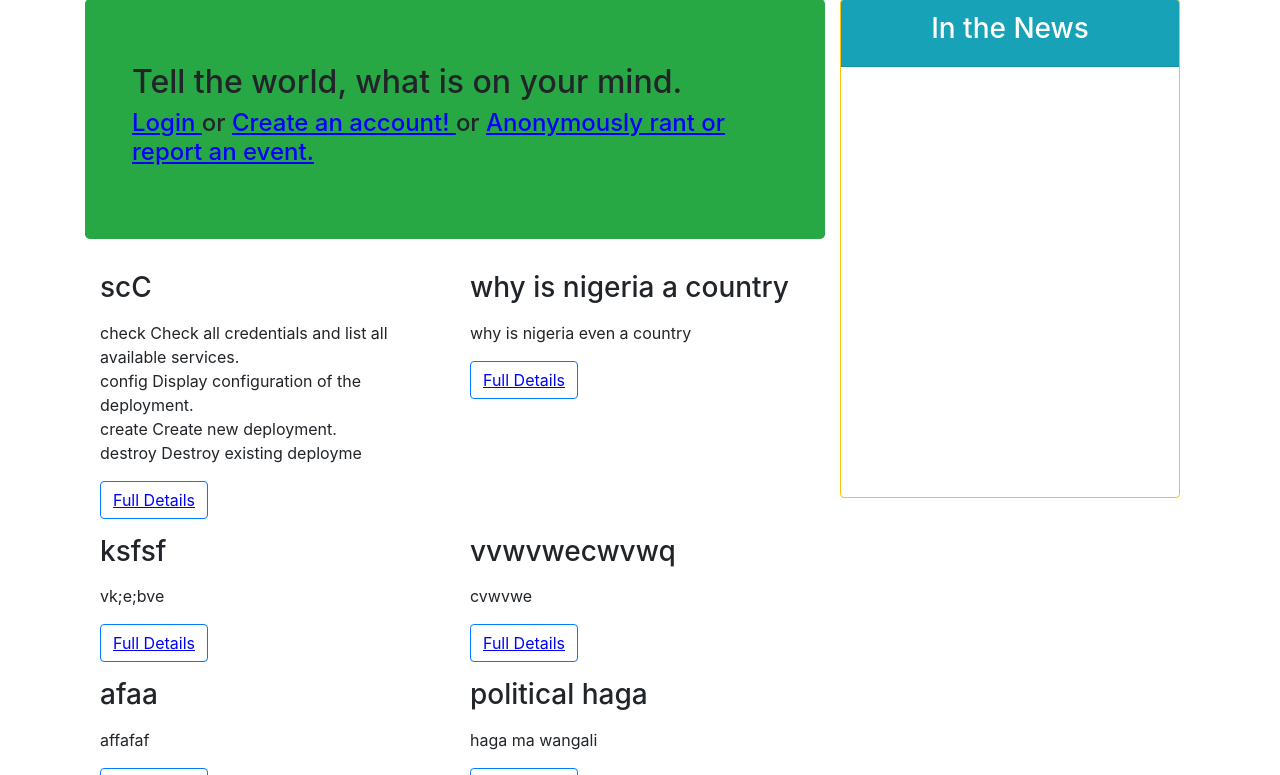
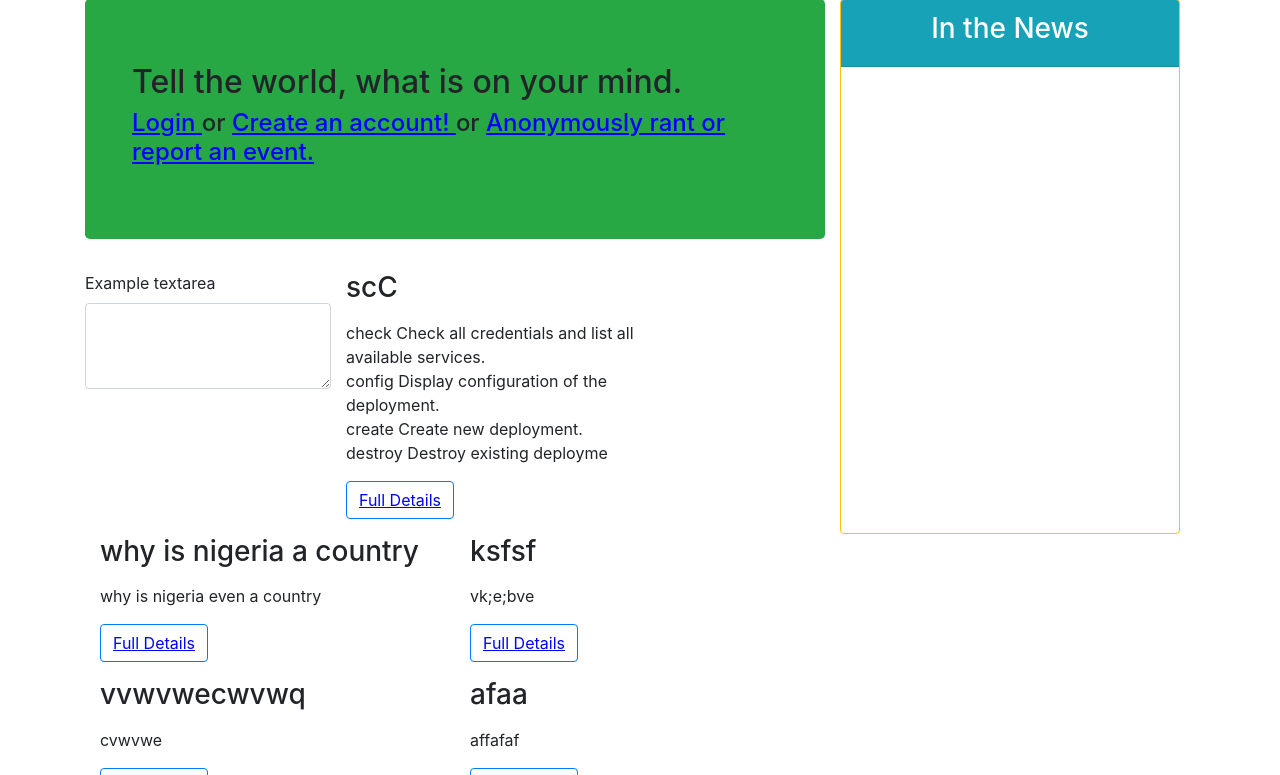
Before and after one commit to dolastack/naijarants, a Django app: page / in a window 1280 px wide. Shown: the part 65-840 px from the top of the page. Run offline with Django 3.2, Linux system fonts and the light colour scheme; data comes from the database, SQL or seed files in the repository; parts of the project's set-up code (start-up, migrations or seed data) failed here and were passed over; some libraries are stand-ins or nearby versions.

Commit message:
bootsrap form

```diff
--- a/templates/index.html
+++ b/templates/index.html
@@ -28,6 +28,12 @@
                 </div>
               </div>
 
+              <form>
+              <div class="form-group">
+               <label for="exampleFormControlTextarea1">Example textarea</label>
+                 <textarea class="form-control" id="exampleFormControlTextarea1" rows="3"></textarea>
+                  </div>
+              </form>
 
 
           {% for rant in rants_list  %}
```
